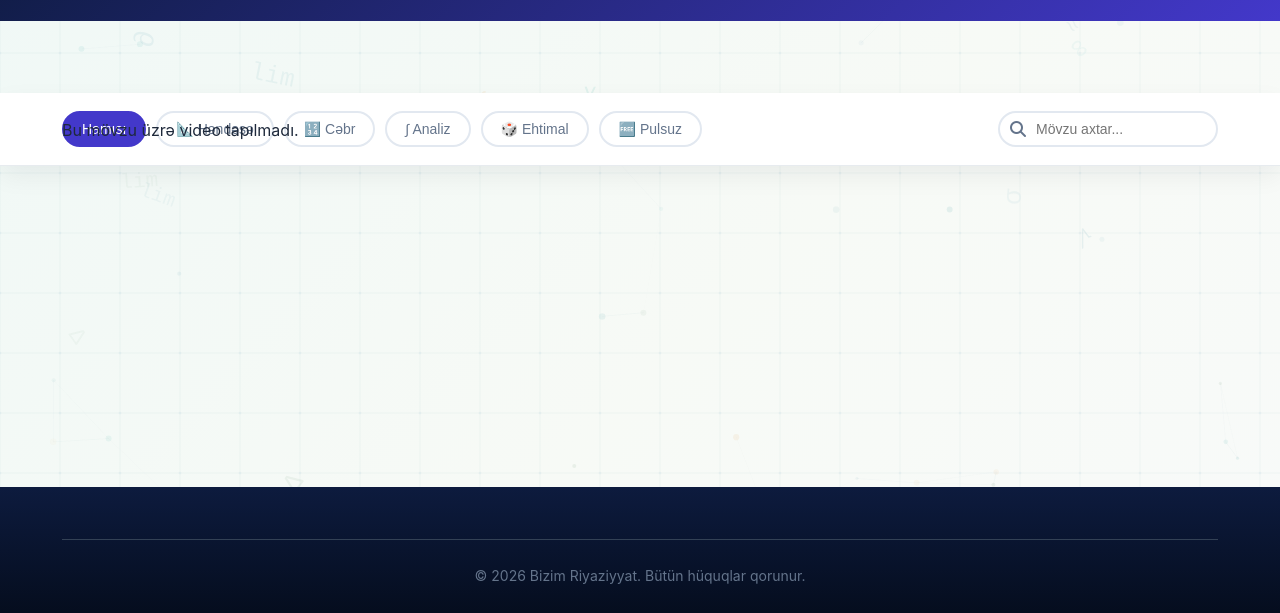
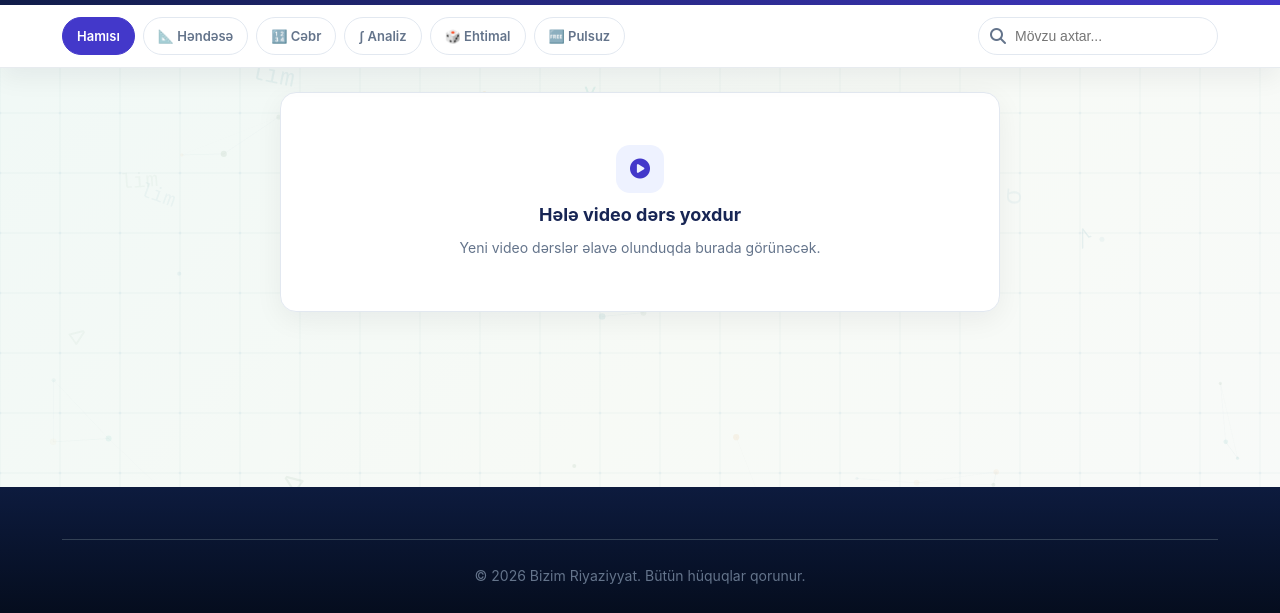
Before and after one commit to ByVuskha/Riyaziyyat, a website: page videos.html in a window 1280 px wide. Shown: the part 187-800 px from the top of the page. Drawn offline with Linux system fonts and the light colour scheme; no server answers.

Commit message:
qweqeqwe

```diff
--- a/css/animations.css
+++ b/css/animations.css
@@ -60,7 +60,7 @@
 }
 
 /* Push all real content above canvas, but keep the navbar stack above hero sections */
-body > *:not(#mathCanvas):not(#pageTransition):not(#scrollTopBtn):not(.modal-overlay):not(.navbar):not(.navbar-inner):not(.navbar-menu):not(.hamburger-btn):not(.navbar-actions):not(.admin-layout):not(.auth-page) {
+body > *:not(#mathCanvas):not(#pageTransition):not(#scrollTopBtn):not(.modal-overlay):not(.navbar):not(.navbar-inner):not(.navbar-menu):not(.hamburger-btn):not(.navbar-actions):not(.admin-layout):not(.auth-page):not(.filters) {
   position: relative;
   z-index: 1;
 }
--- a/js/videos.js
+++ b/js/videos.js
@@ -151,7 +151,14 @@ function renderVideos() {
     });
 
     if (!filtered.length) {
-        grid.innerHTML = '<div class="videos-state">Bu mövzu üzrə video tapılmadı.</div>';
+        const hasCatalog = videoCatalog.length > 0;
+        grid.innerHTML = `
+            <div class="videos-state">
+                <span class="videos-state-icon" aria-hidden="true"><i class="fas ${hasCatalog ? 'fa-magnifying-glass' : 'fa-circle-play'}"></i></span>
+                <h2>${hasCatalog ? 'Uyğun video tapılmadı' : 'Hələ video dərs yoxdur'}</h2>
+                <p>${hasCatalog ? 'Axtarış sözünü və ya seçilmiş mövzunu dəyişib yenidən yoxlayın.' : 'Yeni video dərslər əlavə olunduqda burada görünəcək.'}</p>
+                ${hasCatalog ? '<button class="btn btn-secondary btn-sm" type="button" onclick="resetVideoFilters()">Filtrləri təmizlə</button>' : ''}
+            </div>`;
         return;
     }
 
@@ -191,6 +198,15 @@ function renderVideos() {
             image.replaceWith(fallback);
         }, { once: true });
     });
+}
+
+function resetVideoFilters() {
+    currentCategory = 'all';
+    currentSearch = '';
+    const input = document.getElementById('searchInput');
+    if (input) input.value = '';
+    syncFilterButtons();
+    renderVideos();
 }
 
 async function playVideo(id) {
--- a/videos.html
+++ b/videos.html
@@ -27,37 +27,39 @@
         .page-header {
             background: linear-gradient(135deg, var(--dark), var(--primary));
             color: white;
-            padding: 42px 0 24px;
+            padding: 30px 0 22px;
         }
-        .page-header h1 { font-size: 34px; font-weight: 800; margin-bottom: 8px; }
+        .page-header h1 { font-size: clamp(28px, 3vw, 34px); font-weight: 800; margin-bottom: 6px; }
         .page-header p { opacity: 0.85; font-size: 15px; }
 
         .filters {
             position: sticky;
-            top: 72px;
+            top: 0;
             z-index: 120;
             background: rgba(255, 255, 255, 0.96);
             backdrop-filter: blur(8px);
             border-bottom: 1px solid rgba(148, 163, 184, 0.22);
             box-shadow: 0 10px 26px rgba(15, 23, 42, 0.06);
-            padding: 18px 0;
+            padding: 12px 0;
         }
         .filters-inner {
             display: flex;
-            gap: 10px;
+            gap: 8px;
             flex-wrap: wrap;
             align-items: center;
             position: relative;
             z-index: 1;
         }
         .filter-btn {
-            padding: 8px 18px;
+            min-height: 38px;
+            padding: 7px 14px;
             border-radius: 20px;
-            border: 2px solid var(--border);
+            border: 1px solid var(--border);
             background: white;
             cursor: pointer;
-            font-size: 14px;
-            font-weight: 500;
+            font: inherit;
+            font-size: 13px;
+            font-weight: 600;
             transition: all 0.2s;
             color: var(--gray);
         }
@@ -69,6 +71,7 @@
         .search-box {
             margin-left: auto;
             position: relative;
+            flex: 0 1 240px;
         }
         .search-box i {
             position: absolute;
@@ -78,12 +81,13 @@
             color: var(--gray);
         }
         .search-box input {
-            padding: 8px 16px 8px 36px;
-            border: 2px solid var(--border);
+            min-height: 38px;
+            padding: 8px 14px 8px 36px;
+            border: 1px solid var(--border);
             border-radius: 20px;
             font-size: 14px;
             outline: none;
-            width: 220px;
+            width: 100%;
             transition: border-color 0.2s;
         }
         .search-box input:focus { border-color: var(--primary); }
@@ -92,7 +96,53 @@
             display: grid;
             grid-template-columns: repeat(auto-fill, minmax(min(100%, 280px), 1fr));
             gap: 18px;
-            padding: 24px 0 32px;
+            padding: 24px 0 36px;
+        }
+        .videos-state {
+            grid-column: 1 / -1;
+            width: min(100%, 720px);
+            min-height: 220px;
+            margin: 0 auto;
+            padding: 32px 24px;
+            display: flex;
+            flex-direction: column;
+            align-items: center;
+            justify-content: center;
+            gap: 10px;
+            text-align: center;
+            color: var(--gray);
+            background: white;
+            border: 1px solid var(--border);
+            border-radius: 16px;
+            box-shadow: 0 8px 28px rgba(15, 23, 42, 0.06);
+        }
+        .videos-state-icon {
+            width: 48px;
+            height: 48px;
+            display: grid;
+            place-items: center;
+            border-radius: 14px;
+            background: #eef2ff;
+            color: var(--primary);
+            font-size: 20px;
+        }
+        .videos-state h2 {
+            color: #172554;
+            font-size: 18px;
+            line-height: 1.35;
+        }
+        .videos-state p {
+            max-width: 440px;
+            font-size: 14px;
+            line-height: 1.6;
+        }
+        .videos-state .btn {
+            margin-top: 4px;
+        }
+        .videos-error {
+            border-color: #fecaca;
+            background: #fffafa;
+            color: #b91c1c;
         }
         .video-card {
             background: white;
@@ -166,6 +216,22 @@
             align-items: center;
         }
         .video-meta span { font-size: 12px; color: var(--gray); }
+        @media (max-width: 900px) {
+            .filters { padding: 10px 0; }
+            .filters-inner { gap: 8px; }
+            .search-box { flex: 1 0 100%; margin-left: 0; }
+        }
+        @media (max-width: 480px) {
+            .page-header { padding: 24px 0 18px; }
+            .page-header p { font-size: 14px; }
+            .filters-inner { display: grid; grid-template-columns: repeat(3, minmax(0, 1fr)); }
+            .filter-btn { width: 100%; padding-inline: 6px; font-size: 12px; white-space: nowrap; }
+            .search-box { grid-column: 1 / -1; }
+            .videos-grid { padding: 16px 0 24px; }
+            .videos-state { min-height: 200px; padding: 26px 18px; }
+            .videos-state h2 { font-size: 16px; }
+            .videos-state p { font-size: 13px; }
+        }
     </style>
 </head>
 <body>
@@ -208,7 +274,7 @@
 <div class="page-header">
     <div class="container">
         <h1>📹 Video Dərslər</h1>
-        <p>500+ video ilə riyaziyyatı addım-addım öyrən</p>
+        <p>Riyaziyyat mövzularını video dərslərlə addım-addım öyrən</p>
     </div>
 </div>
 
```
